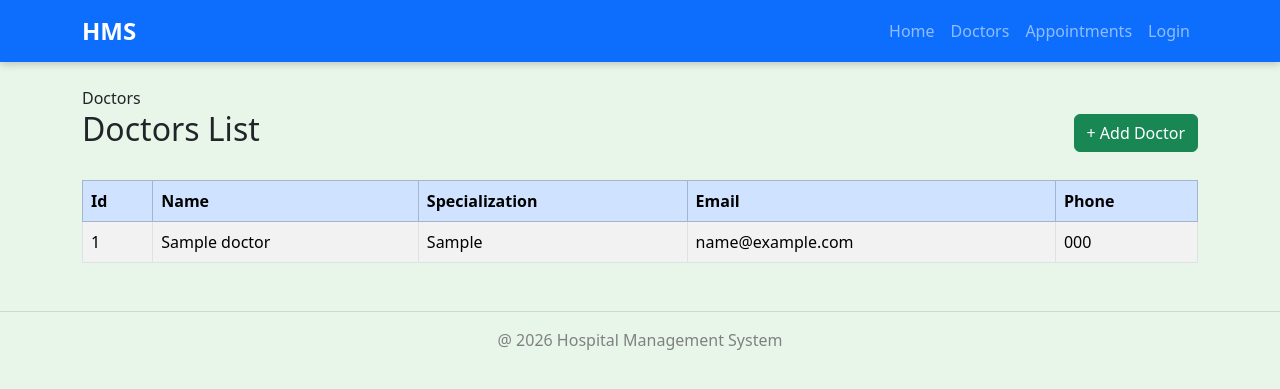
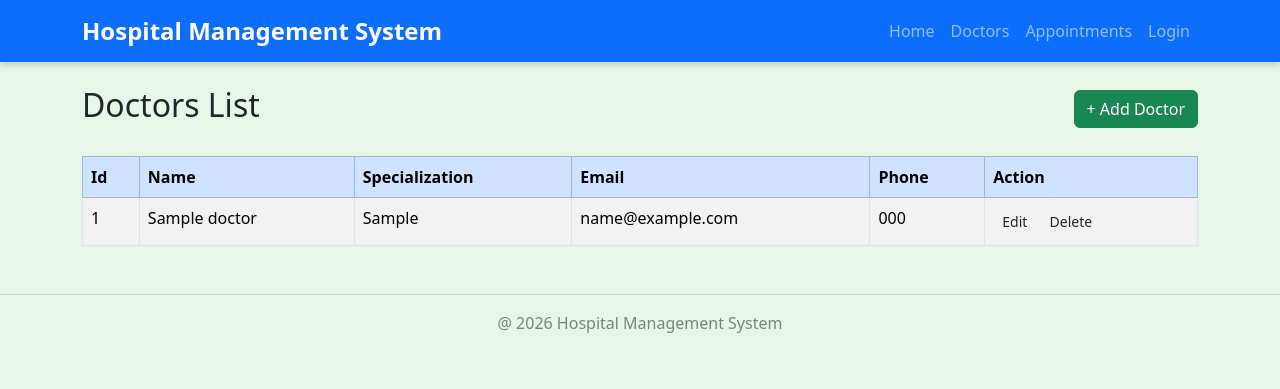
Before and after one commit to prashanttiwaricodes/Hospital-Management-System, a Django app: page /doctors/ in a window 1280 px wide. Shown: the top 389 px of the page. Run offline with Django 5.2, Linux system fonts and the light colour scheme; tables that the repository leaves empty hold one stand-in row (values such as "Sample post").

Commit message:
Successfully completed Doctors Module and CRUD working correctly

```diff
--- a/doctors/urls.py
+++ b/doctors/urls.py
@@ -4,4 +4,6 @@ from . import views   # . means current app(doctors).  so we are importing views
 urlpatterns=[
     path("",views.doctor_list,name="doctor_list"),  #this means /doctors/    will call doctor_list()
     path("add/", views.doctor_add,name="doctor_add"),
+    path("edit/<int:pk>/",views.doctor_edit,name="doctor_edit"),
+     path("delete/<int:pk>/",views.doctor_delete,name="doctor_delete"),
 ]
--- a/doctors/views.py
+++ b/doctors/views.py
@@ -1,4 +1,4 @@
-from django.shortcuts import render
+from django.shortcuts import render,redirect,get_object_or_404
 from .models import Doctor  #we are importing Doctor model without this we cannot access databse table
 from .forms import DoctorForm
 # Create your views here.
@@ -13,8 +13,37 @@ def doctor_list(request):
                   )
 
 def doctor_add(request):
+    if request.method =="POST":
+        form=DoctorForm(request.POST)
 
-    form=DoctorForm()
+        if form.is_valid():
+            form.save()
+            return redirect("doctor_list")
+    else:
+     form=DoctorForm()
     return render(
         request,"doctors/doctor_form.html",{"form":form}
     )
+
+def doctor_edit(request,pk):
+   doctor=get_object_or_404(Doctor,pk=pk)
+   if request.method=="POST":
+      form=DoctorForm(request.POST,instance=doctor)
+
+      if form.is_valid():
+         form.save()
+         return redirect("doctor_list")
+   else:
+      form= DoctorForm(instance=doctor)
+   return render(request,"doctors/doctor_form.html",{"form":form})
+
+
+
+
+def doctor_delete(request,pk):
+   doctor=get_object_or_404(Doctor,pk=pk)
+   if request.method=="POST":
+      doctor.delete()
+      return redirect("doctor_list")
+
+   return render(request,"doctors/doctor_confirm_delete.html",{"doctor":doctor})
--- a/templates/base.html
+++ b/templates/base.html
@@ -16,7 +16,7 @@
 
     <nav class="navbar navbar-expand-lg navbar-dark bg-primary">
         <div class="container">
-            <a class="navbar-brand" href="{% url 'home' %}">HMS</a>
+            <a class="navbar-brand" href="{% url 'home' %}">Hospital Management System</a>
             <button class="navbar-toggler" type="button" data-bs-toggle="collapse" data-bs-target="#navbarNav">
                 <span class="navbar-toggler-icon"></span>
             </button>
--- a/templates/doctors/doctor_form.html
+++ b/templates/doctors/doctor_form.html
@@ -4,10 +4,11 @@ Add Doctor
 {% endblock %}
 {% block content %}
 <h2 class="mb-4">Add Doctor</h2>
-<form method="post">
+<form method="POST">
     {% csrf_token %}
     {{ form.as_p}}
 
     <button type="submit" class="btn btn-success">Save Doctor</button>
+    <a href="{% url 'doctor_list' %}" class="btn btn-secondary">Cancel</a>
 </form>
 {% endblock %}
--- a/templates/doctors/doctor_list.html
+++ b/templates/doctors/doctor_list.html
@@ -1,8 +1,9 @@
 {% extends "base.html" %}  <!--it inherites base.html-->
-{% block content %}
-{% block sidebar %}
+{% block title %}
   Doctors
 {% endblock %}
+{% block content %}
+
  <div class="d-flex justify-content-between align-items-center mb-4">
     <h2>Doctors List</h2>
     <a href="{% url 'doctor_add' %}" class="btn btn-success">+ Add Doctor</a>
@@ -15,6 +16,7 @@
         <th>Specialization</th>
         <th>Email</th>
         <th>Phone</th>
+        <th>Action</th>
         </tr>
     </thead>
     <tbody>
@@ -25,6 +27,12 @@
             <td>{{ doctor.specialization }}</td>
             <td>{{ doctor.email }}</td>
             <td>{{doctor.phone }}</td>
+            <td>
+                <a href="{% url 'doctor_edit' doctor.pk %}" class="btn btn-warnig btn-sm">Edit</a>
+
+
+                <a href="{% url 'doctor_delete' doctor.pk %}" class="btn btn-warnig btn-sm">Delete</a>
+            </td>
         </tr>
         {% empty %}  <!--for no doctors available-->
         <tr>
```
Also changed, not shown: templates/doctors/doctor_confirm_delete.html (added, +15 -0 lines).
